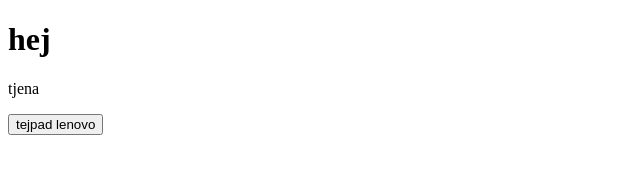
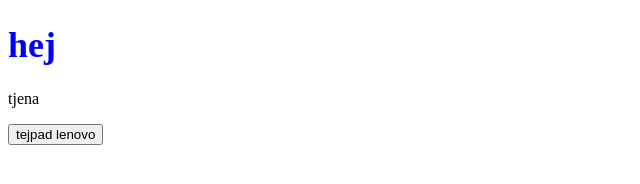
Before and after one commit to henrymaninnen/git-branches-demo, a plain HTML site: page index.html in a window 1280 px wide. Shown: the whole page, without its empty margins (0-640 px from the left). Drawn offline with Linux system fonts and the light colour scheme.

Commit message:
styled h1

```diff
--- a/index.html
+++ b/index.html
@@ -4,6 +4,7 @@
     <meta charset="UTF-8">
     <meta http-equiv="X-UA-Compatible" content="IE=edge">
     <meta name="viewport" content="width=device-width, initial-scale=1.0">
+    <link rel="stylesheet" href="style.css">
     <title>Document</title>
 </head>
 <body>
--- /dev/null
+++ b/style.css
@@ -0,0 +1,4 @@
+h1{
+    font-size: 36px;
+    color: blue;
+}
```
